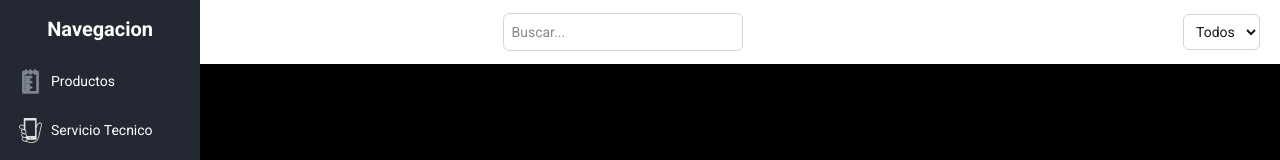
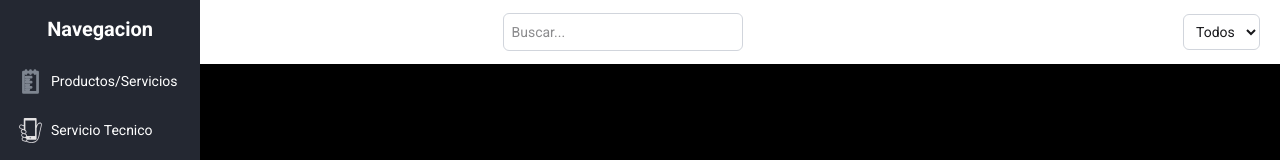
Before and after one commit to brayanty/inventory-manager, a React (Vite) app in the folder frontend/: page / in a window 1280 px wide. Both pictures are taken after a click on the button 41 px from the left and 32 px from the top of the page. Shown: the top 160 px of the page. Built offline with nearby package versions, Linux system fonts and the light colour scheme.

Commit message:
feat: update inventory section title to 'Products/Servicios

```diff
--- a/frontend/src/components/layout/Sidebar.tsx
+++ b/frontend/src/components/layout/Sidebar.tsx
@@ -34,7 +34,7 @@ const Sidebar = () => {
             }
           >
             <IconNote />
-            Productos
+            Productos/Servicios
           </NavLink>
           <NavLink
             to="/technicalservice"
```
